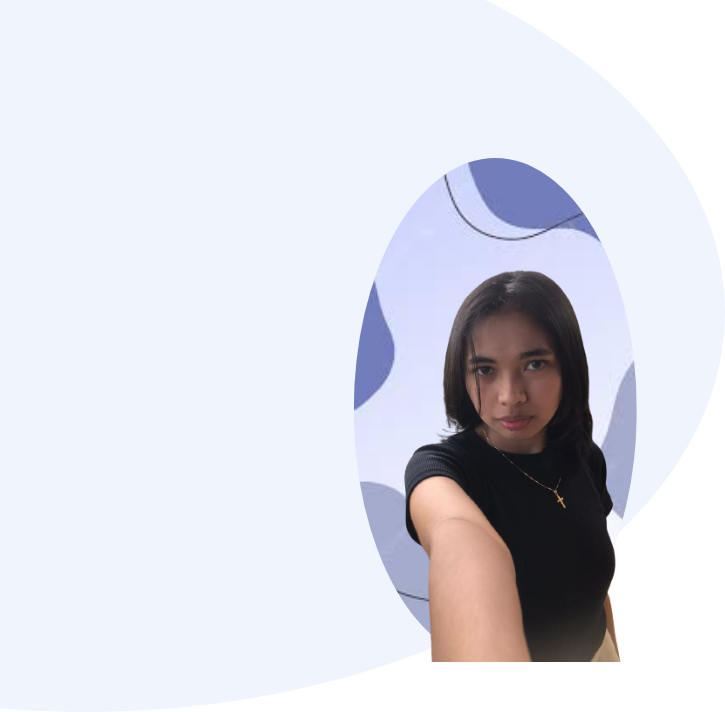
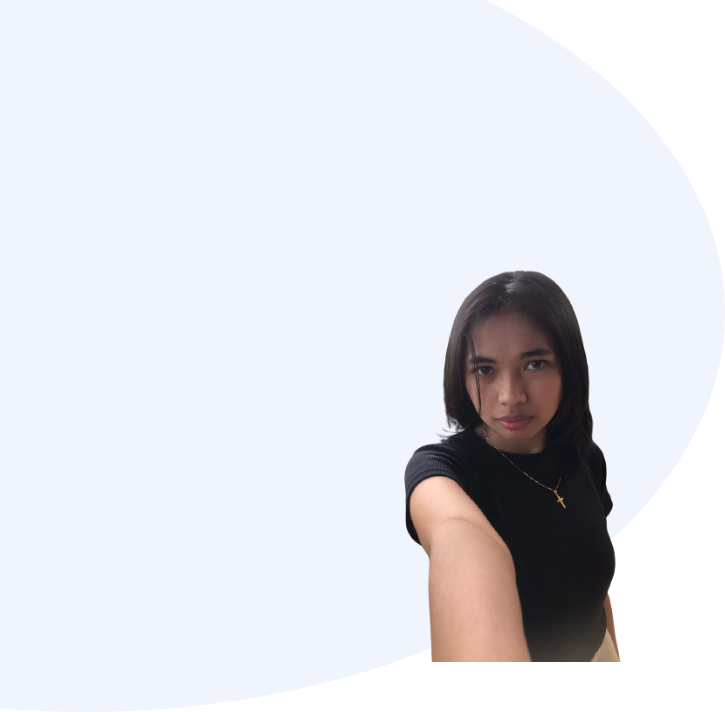
Before and after one commit to JuliaMaranatha/JuliaMaranatha.github.io, a plain HTML site: page index.html in a window 1280 px wide. Shown: the part 88-800 px from the top of the page, 555-1280 px from the left. Drawn offline with nearby package versions, Linux system fonts and the light colour scheme.

Commit message:
menghapus shape

```diff
--- a/index.html
+++ b/index.html
@@ -32,7 +32,6 @@
             <a href="#">BLOG</a>
         </div>
         <div class="images">
-            <img src="shape.jpeg" alt="Image" class="shape">
             <img src="foto.png" alt="Image" class="foto">
         </div>
         <div class="icons">
--- a/style.css
+++ b/style.css
@@ -101,10 +101,6 @@ nav ul li a:hover {
     transition: bottom 1s, left 1s;
 }
 
-.shape {
-    border-radius: 50%;
-}
-
 .icons a {
     text-decoration: none;
     color: black;
```
